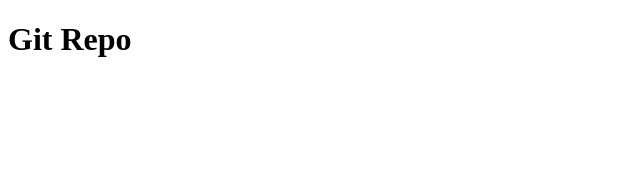
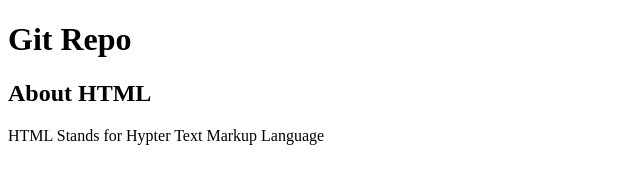
Before and after one commit to kunchala1971/MyApp, a plain HTML site: page index.html in a window 1280 px wide. Shown: the whole page, without its empty margins (0-640 px from the left). Drawn offline with Linux system fonts and the light colour scheme.

Commit message:
index updated

```diff
--- a/index.html
+++ b/index.html
@@ -7,5 +7,9 @@
 </head>
 <body>
    <h1>Git Repo</h1>
+   <article>
+    <h1>About HTML</h1>
+    <p>HTML Stands for Hypter Text Markup Language</p>
+   </article>
 </body>
 </html>
```
